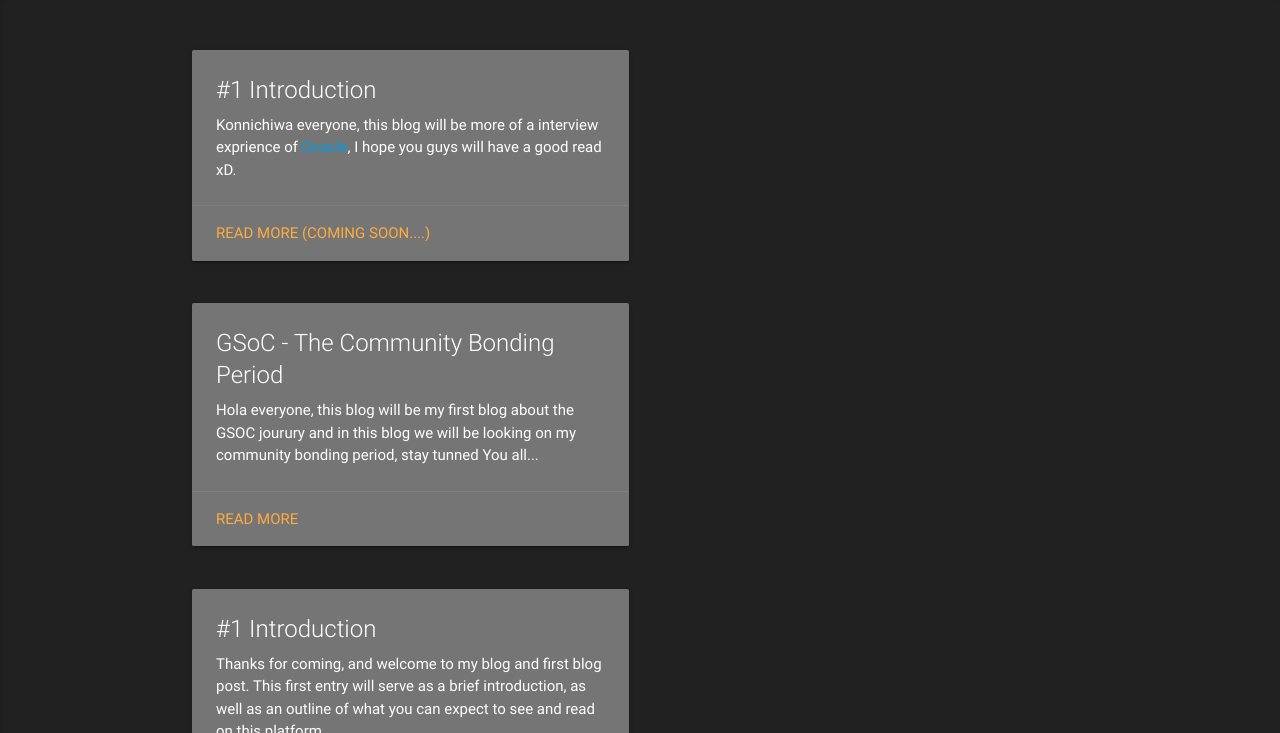
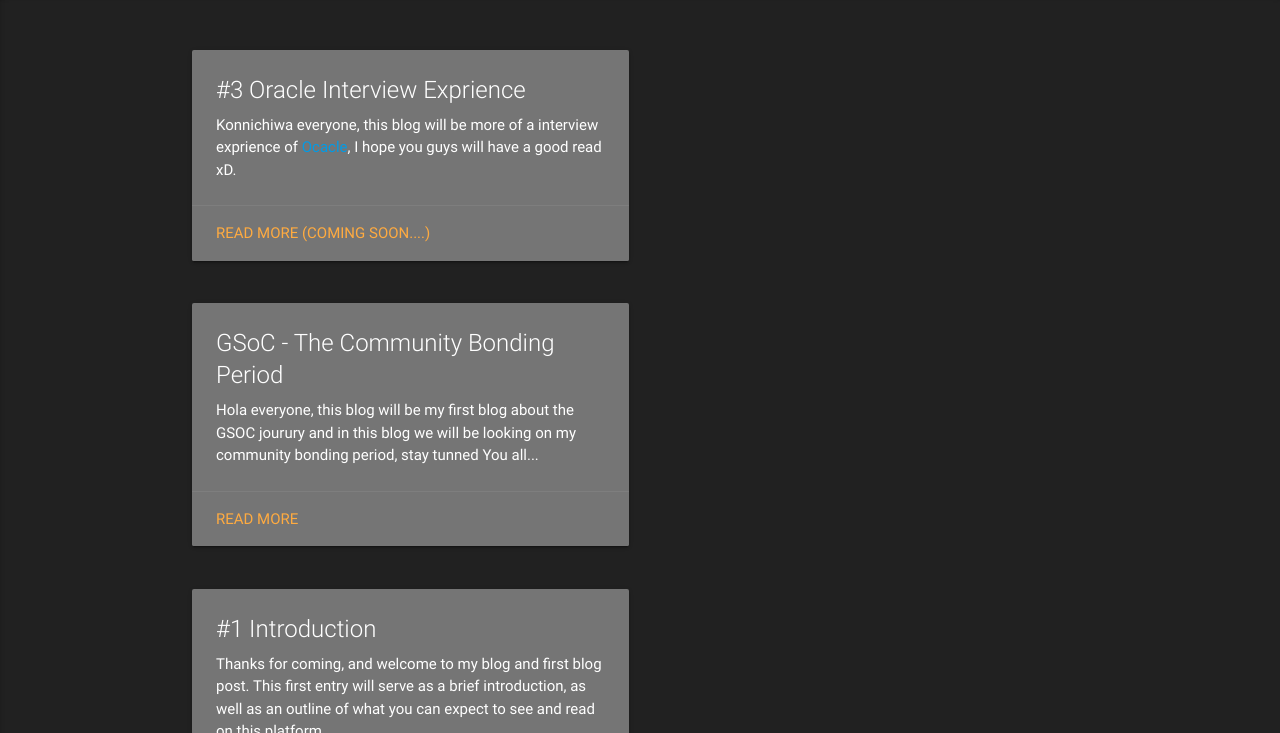
Before and after one commit to M-A-D-A-R-A/-M-A-D-A-R-A.github.io, a plain HTML site: page blog.html in a window 1280 px wide. Shown: the part 67-800 px from the top of the page. Drawn offline with nearby package versions, Linux system fonts and the light colour scheme.

```diff
--- a/blog.html
+++ b/blog.html
@@ -61,7 +61,7 @@
     <div class="col s12 m6">
       <div class="card grey darken-1">
         <div class="card-content white-text">
-          <span class="card-title">#1 Introduction</span>
+          <span class="card-title">#3 Oracle Interview Exprience</span>
           <p>
             Konnichiwa everyone, this blog will be more of a interview exprience of <a href="https://www.oracle.com/">Ocacle</a>, I hope you guys will have a good read xD.
           </p>
```
